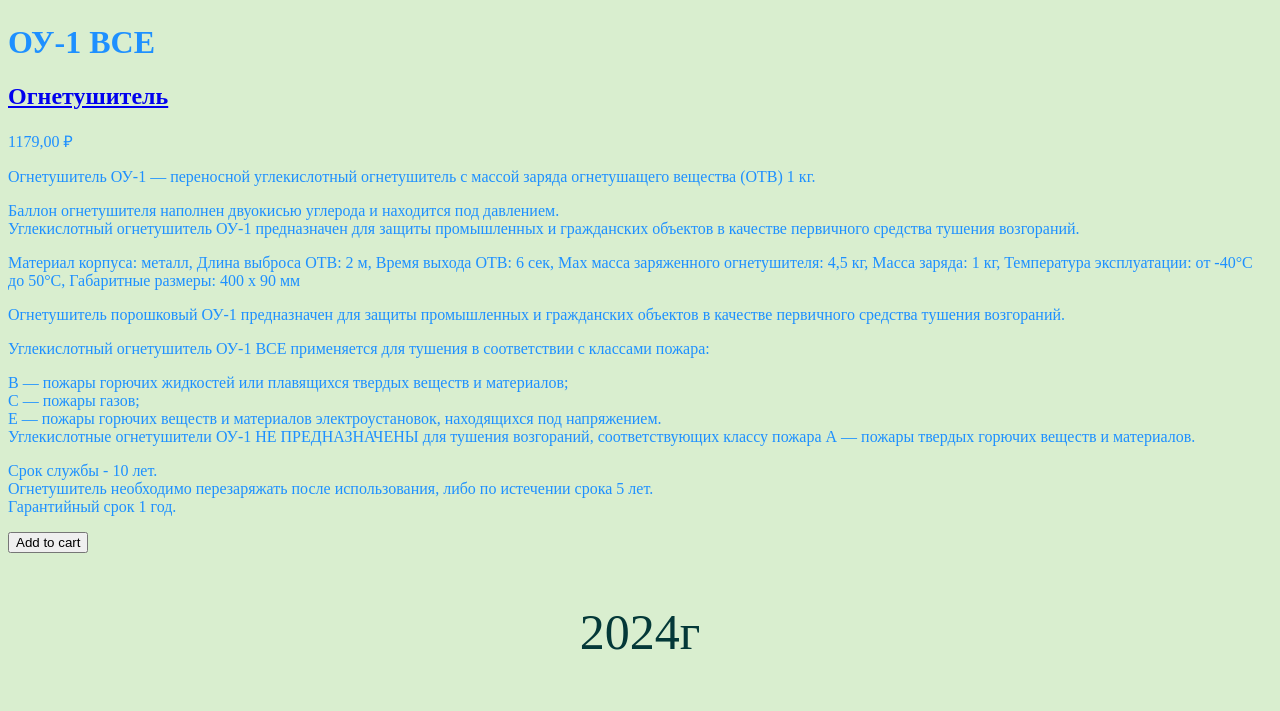
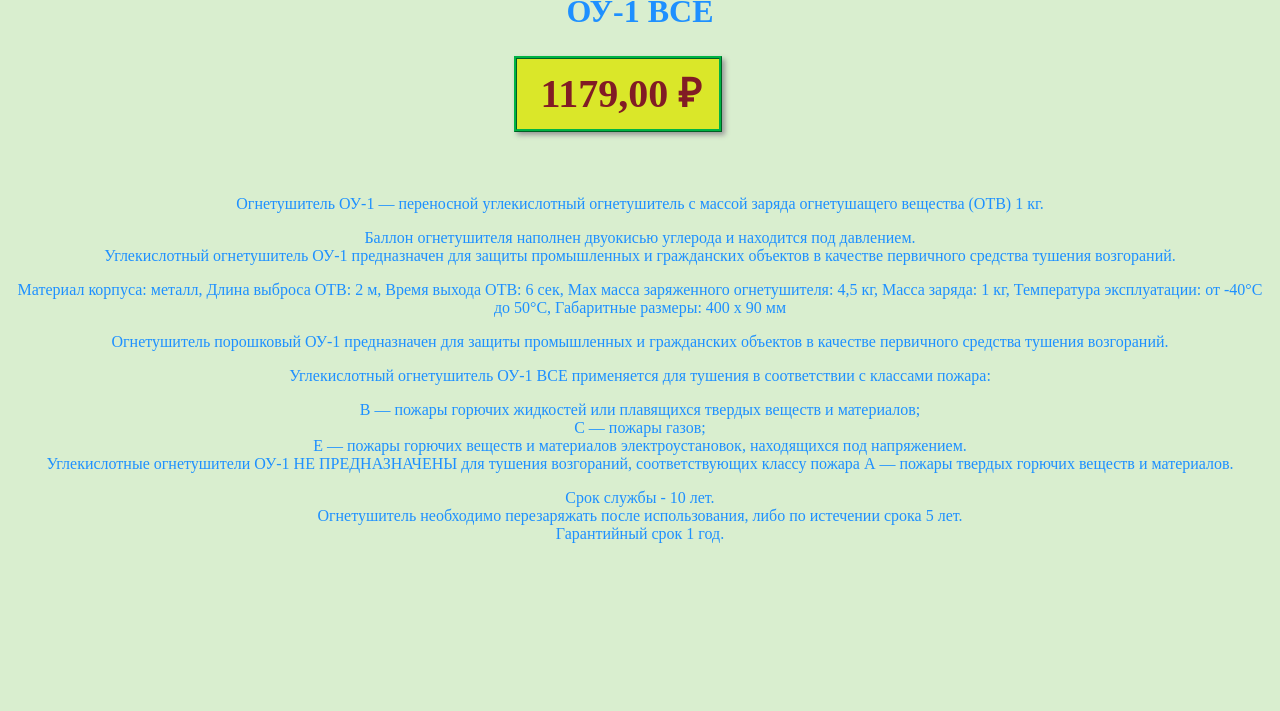
Before and after one commit to Aleksey1832/aleksey_shop, a Django app: a page that uses shop/templates/shop/base.html in a window 1280 px wide. Shown: the part 387-1098 px from the top of the page. After the commit the page ends 930 px from the top, so only its background shows below. Run offline with Django 5.2, Linux system fonts and the light colour scheme; data comes from the database, SQL or seed files in the repository; both versions use the stored data as it was after the commit.

Commit message:
05.09.24 add root into setting; add into base.html favicon.ico; style.scc for ditail.html; list.html and ditail.html для img накрутил style="" в конце

```diff
--- a/djangoProject1/settings.py
+++ b/djangoProject1/settings.py
@@ -119,6 +119,9 @@ USE_TZ = True
 
 STATIC_URL = 'static/'
 
+MEDIA_URL = 'media/'
+MEDIA_ROOT = BASE_DIR / 'media'
+
 # Default primary key field type
 # https://docs.djangoproject.com/en/5.0/ref/settings/#default-auto-field
 
--- a/djangoProject1/urls.py
+++ b/djangoProject1/urls.py
@@ -16,9 +16,13 @@ Including another URLconf
 """
 from django.contrib import admin
 from django.urls import path, include
-
+from django.conf.urls.static import static
+from django.conf import settings
 
 urlpatterns = [
     path('admin/', admin.site.urls),
     path('', include('shop.urls', namespace='shop')),
 ]
+
+if settings.DEBUG:
+    urlpatterns += static(settings.MEDIA_URL, document_root=settings.MEDIA_ROOT)
--- a/shop/models.py
+++ b/shop/models.py
@@ -139,7 +139,7 @@ class Product(models.Model):
     name = models.CharField(max_length=100, verbose_name='Наименование')  # наименование
     product_code = models.IntegerField(default=0, verbose_name='Код товара')  # код товара
     price = models.DecimalField(max_digits=7, decimal_places=2, verbose_name='Цена')  # цена
-    image = models.ImageField(upload_to='shop/static/images', verbose_name='Фото')  # адреса картинок
+    image = models.ImageField(upload_to='media', verbose_name='Фото')  # адреса картинок
     description = models.TextField(blank=True, verbose_name='Описание')  # описание
     created_at = models.DateTimeField(auto_now_add=True, verbose_name='Создание товара')  # создание товара
     updated_at = models.DateTimeField(auto_now=True, verbose_name='Изменение товара')  # изменение товара (описания или изменение цены)
--- a/shop/static/css/style.css
+++ b/shop/static/css/style.css
@@ -2,20 +2,18 @@ body
 {
     background: #d9eecf;
     color: dodgerblue;
-    text-align: left;
+    text-align: center;
 }
-
-h1.one {
-    border-style: solid;
-    border-color: red;
-    border-width: 3px;
+.price
+{
+    background: #dae729;
+    border: 3px #00B344  ridge;
+    box-shadow: 3px 3px 5px #999;
+    width: 175px;
+    padding: 5px 10px 10px 17px;
+    margin: 2% -4% 5% 40%;
+    font-size: 40px;
+    color: #811c25;
     text-align: center;
-    color: #1e42d2;
-  }
-
-p.two {
-    text-align: center;
-    color: #043838;
-    font-family: "Times New Roman", Times, serif;
-    font-size: 50px;
+    font-weight: bolder;
 }
--- a/shop/templates/shop/base.html
+++ b/shop/templates/shop/base.html
@@ -5,20 +5,22 @@
     <meta charset="UTF-8">
     <title>{% block title %}{% endblock %}</title>
     <link href="{% static "css/style.css" %}" rel="stylesheet">
+    <link rel="icon" type="image/x-icon" href="/static/images/favicon.ico">
 
 <style>
 
 </style>
+
 </head>
 
 <body>
-<h1 class="one">Категории товаров</h1>
+
 <div id="content">
     {% block content %}
 
 
     {% endblock %}
-<p class ="two">2024г</p>
+
 </div>
 </body>
 </html>
--- a/shop/templates/shop/product/detail.html
+++ b/shop/templates/shop/product/detail.html
@@ -8,10 +8,7 @@
 {% block content %}
     <div class="product-detail">
 
-        <img src="{% if product.image %}{{ product.image.url }}{% else %}
-    {% static "images/no_image.png" %}{% endif %}">
-
-        <h1>{{ product.name }}</h1>
+        <img src="{% if product.image %}{{ product.image.url }}{% else %}{% static "images/no_image.png" %}{% endif %}" alt="{{ product.name }}" style="width:300px;height:300px;">
 
         <h2>
             <a href="{{ product.category.get_absolute_url }}">
@@ -19,14 +16,12 @@
             </a>
         </h2>
 
+        <h1>{{ product.name }}</h1>
+
         <p class="price">{{ product.price }} ₽</p>
         {{ product.description|linebreaks }}
 
-        <from action="{% url "cart:cart_add" product.id %}" method="post">
-            {{ cart_product_form }}
-            {% csrf_token %}
-            <input type="submit" value="Add to cart">
-        </from>
+
 
     </div>
 {% endblock %}
--- a/shop/templates/shop/product/list.html
+++ b/shop/templates/shop/product/list.html
@@ -25,12 +25,13 @@
         {% for product in products %}
             <div class="item">
                 <a href="{{ product.get_absolute_url }}">
-                    <img src="{% if product.image %}{{ product.image.url }}{% else %}{% static "images/no_image.png" %}{% endif %}">
+                    <img src="{% if product.image %}{{ product.image.url }}{% else %}{% static "images/no_image.png" %}{% endif %}" alt="{{ product.name }}" style="width:100px;height:100px;border:2px solid red;">
                 </a>
-                <a href="{{ product.get_absolute_url }}">{{ product.name }}</a>
+                <a href="{{ product.get_absolute_url }}"><br>{{ product.name }}</a>
                 <br>
                 {{ product.price }} ₽
             </div>
+            <br>
         {% endfor %}
     </div>
 
```
Also changed, not shown: db.sqlite3, shop/migrations/0001_initial.py, shop/urls.py (line endings or trailing spaces).
